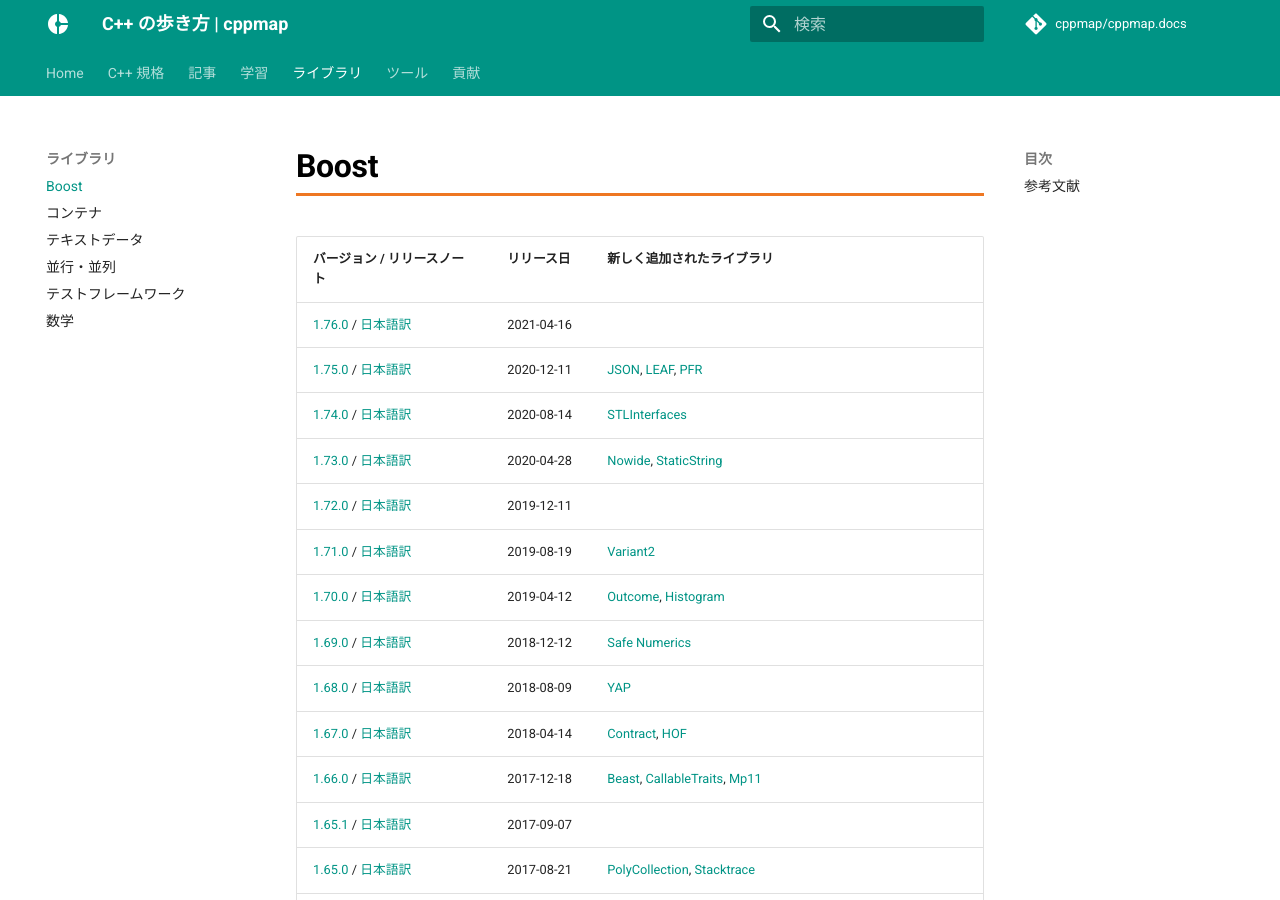
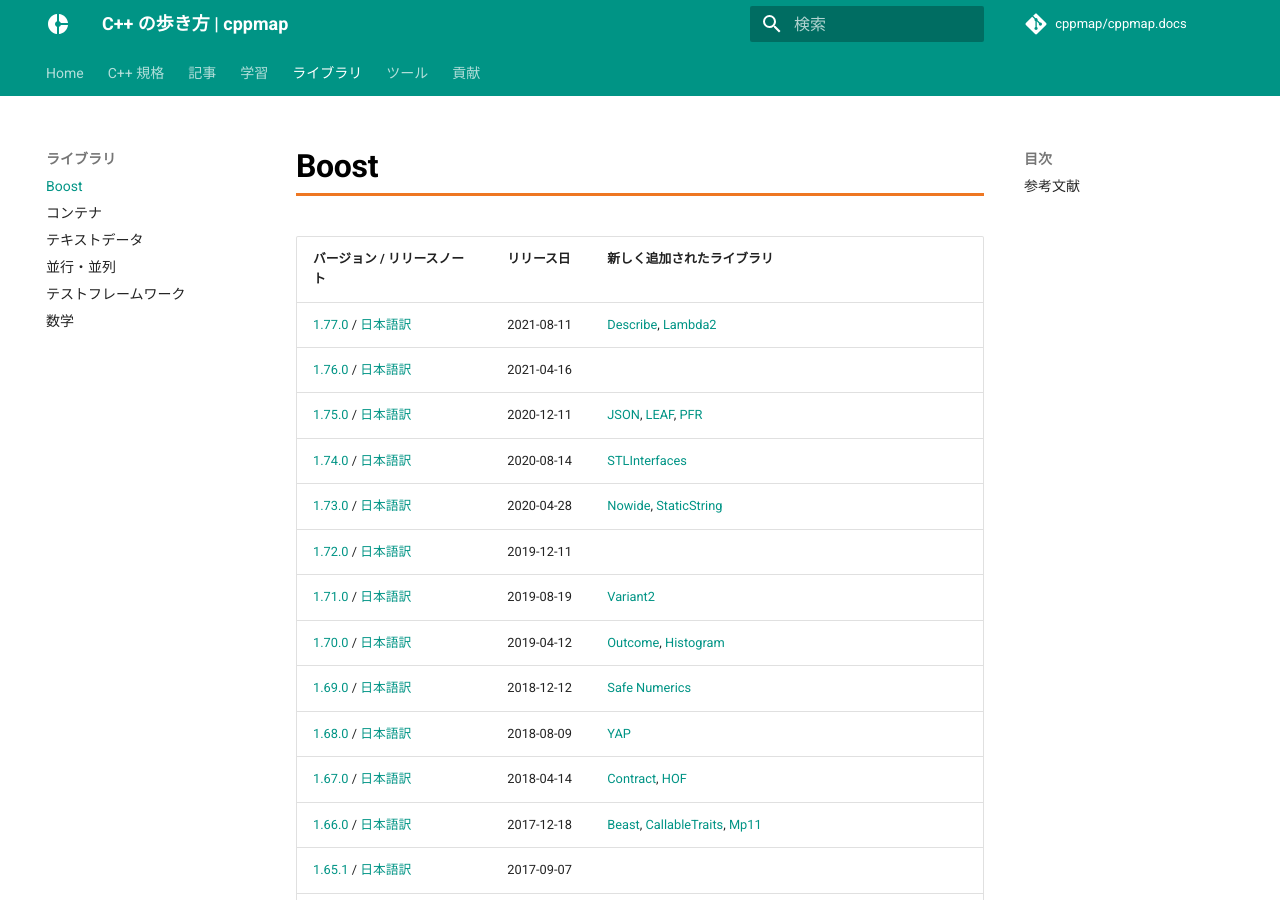
Before and after one commit to cppmap/cppmap.docs, an MkDocs documentation site: the page built from docs/libraries/boost.md, in a window 1280 px wide and 900 px high. Built offline with MkDocs 1.6.1 and Material for MkDocs 9.7.7, drawn with Linux system fonts in a browser that asks for light colours; nearby versions of some CDN libraries; comment, search, counter and statistics services are not loaded.

Commit message:
Update boost.md

```diff
--- a/docs/libraries/boost.md
+++ b/docs/libraries/boost.md
@@ -4,6 +4,7 @@
 
 | バージョン / リリースノート                                                                                                                    | リリース日      | 新しく追加されたライブラリ                                                                                                                                                                                                                                                                                                                                                                                                                                                                                                                                                                                                                                                                                                                                                                                                          |
 |------------------------------------------------------------------------------------------------------------------------------------|------------|------------------------------------------------------------------------------------------------------------------------------------------------------------------------------------------------------------------------------------------------------------------------------------------------------------------------------------------------------------------------------------------------------------------------------------------------------------------------------------------------------------------------------------------------------------------------------------------------------------------------------------------------------------------------------------------------------------------------------------------------------------------------------------------------------------------------|
+| [1.77.0](https://www.boost.org/users/history/version_1_77_0.html) / [日本語訳](https://boostjp.github.io/document/version/1_77_0.html) | 2021-08-11 | [Describe](https://www.boost.org/libs/describe/), [Lambda2](https://www.boost.org/libs/lambda2/) |
 | [1.76.0](https://www.boost.org/users/history/version_1_76_0.html) / [日本語訳](https://boostjp.github.io/document/version/1_76_0.html) | 2021-04-16 |  |
 | [1.75.0](https://www.boost.org/users/history/version_1_75_0.html) / [日本語訳](https://boostjp.github.io/document/version/1_75_0.html) | 2020-12-11 | [JSON](https://www.boost.org/libs/json/), [LEAF](https://www.boost.org/libs/leaf/), [PFR](https://www.boost.org/libs/pfr/)                                                                                                                                                                                                                                                                                                                                                                                                                                                                                                                                                                                                                                                                                             |
 | [1.74.0](https://www.boost.org/users/history/version_1_74_0.html) / [日本語訳](https://boostjp.github.io/document/version/1_74_0.html) | 2020-08-14 | [STLInterfaces](https://www.boost.org/libs/stl_interfaces/)                                                                                                                                                                                                                                                                                                                                                                                                                                                                                                                                                                                                                                                                                                                                                            |
```
